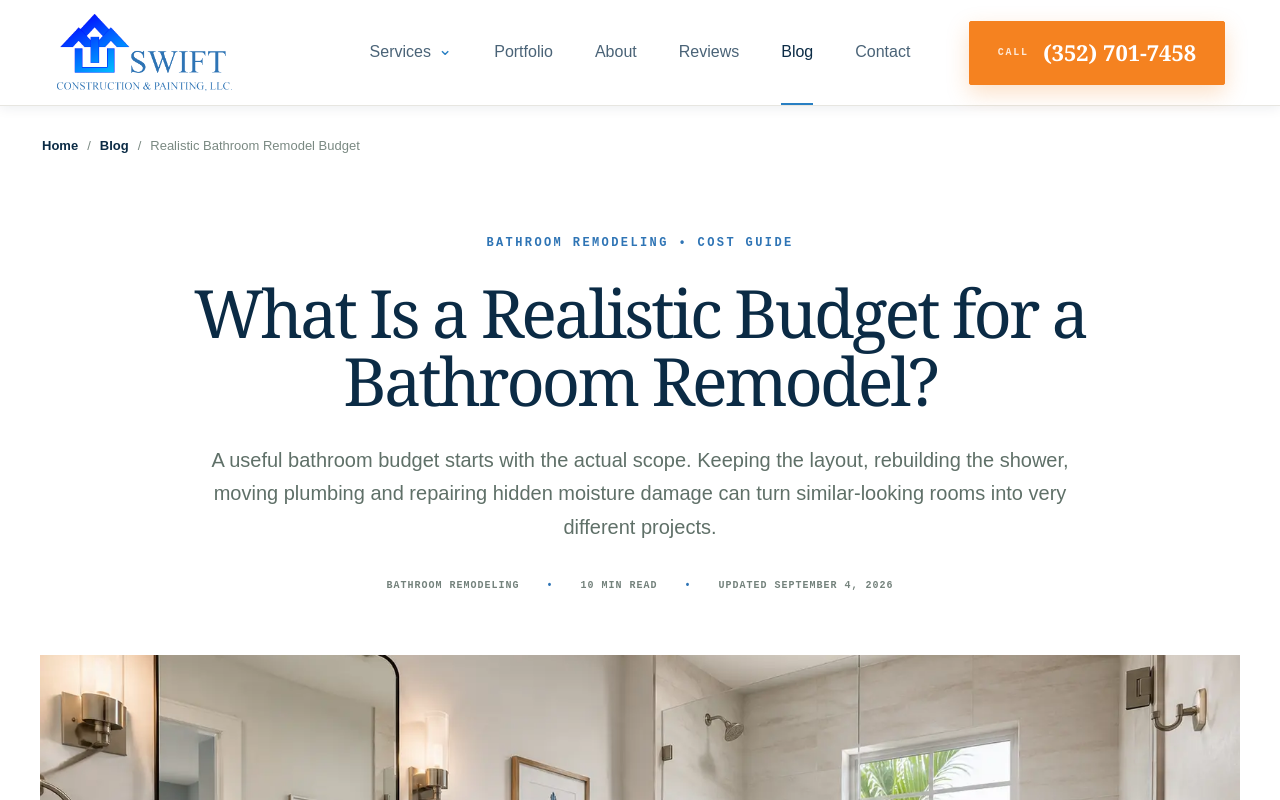
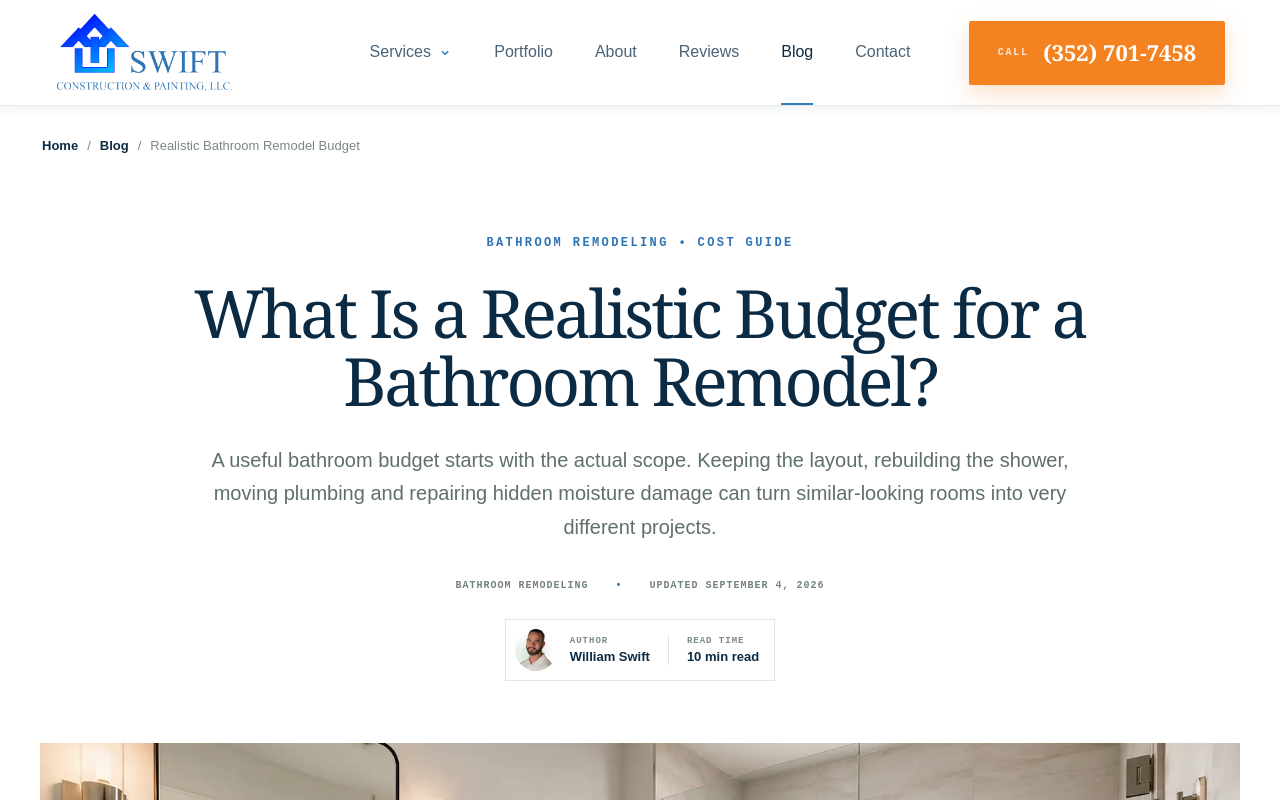
Before and after one commit to stylus1274/swift, a Next.js app: page /blog/realistic-bathroom-remodel-budget in a window 1280 px wide. Shown: the top 800 px of the page. Built offline with nearby package versions, Linux system fonts and the light colour scheme.

Commit message:
Add William Swift author byline to realistic-bathroom-remodel-budget

```diff
--- a/app/blog/realistic-bathroom-remodel-budget/page.tsx
+++ b/app/blog/realistic-bathroom-remodel-budget/page.tsx
@@ -66,7 +66,12 @@ export default function BathroomRemodelBudgetArticlePage() {
         <p className="eyebrow">BATHROOM REMODELING • COST GUIDE</p>
         <h1>What Is a Realistic Budget for a Bathroom Remodel?</h1>
         <p className="article-deck">A useful bathroom budget starts with the actual scope. Keeping the layout, rebuilding the shower, moving plumbing and repairing hidden moisture damage can turn similar-looking rooms into very different projects.</p>
-        <div className="article-meta"><span>BATHROOM REMODELING</span><span>10 MIN READ</span><span>UPDATED SEPTEMBER 4, 2026</span></div>
+        <div className="article-meta"><span>BATHROOM REMODELING</span><span>UPDATED SEPTEMBER 4, 2026</span></div>
+      <div className="article-byline">
+        <img className="article-author-avatar" src="/assets/william-swift.jpg" alt="William Swift" />
+        <div className="article-author-copy"><span>Author</span><strong>William Swift</strong></div>
+        <div className="article-read-time"><span>Read Time</span><strong>10 min read</strong></div>
+      </div>
       </header>
 
       <figure className="article-hero-image">
```
